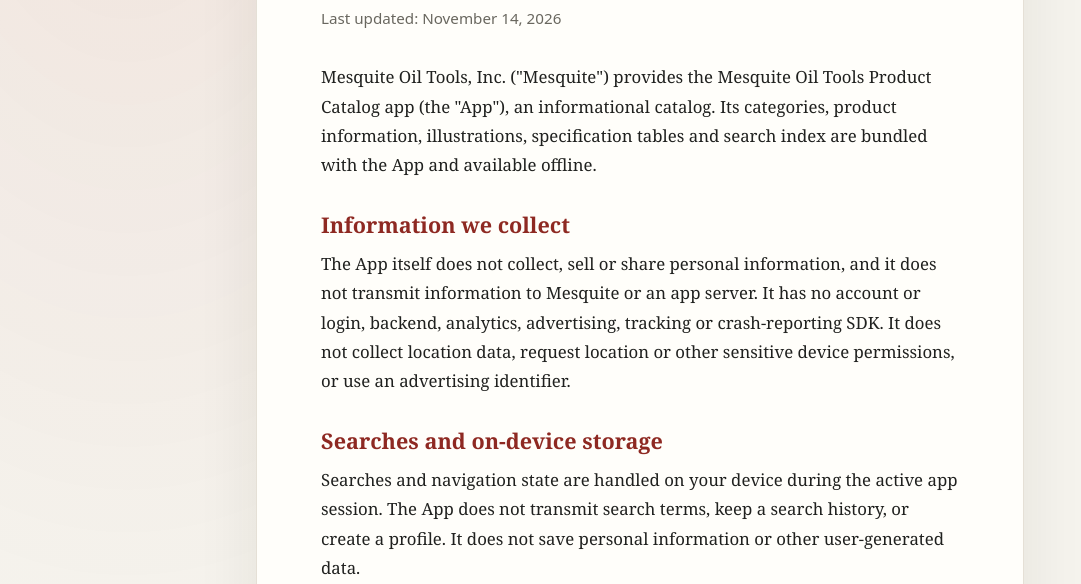
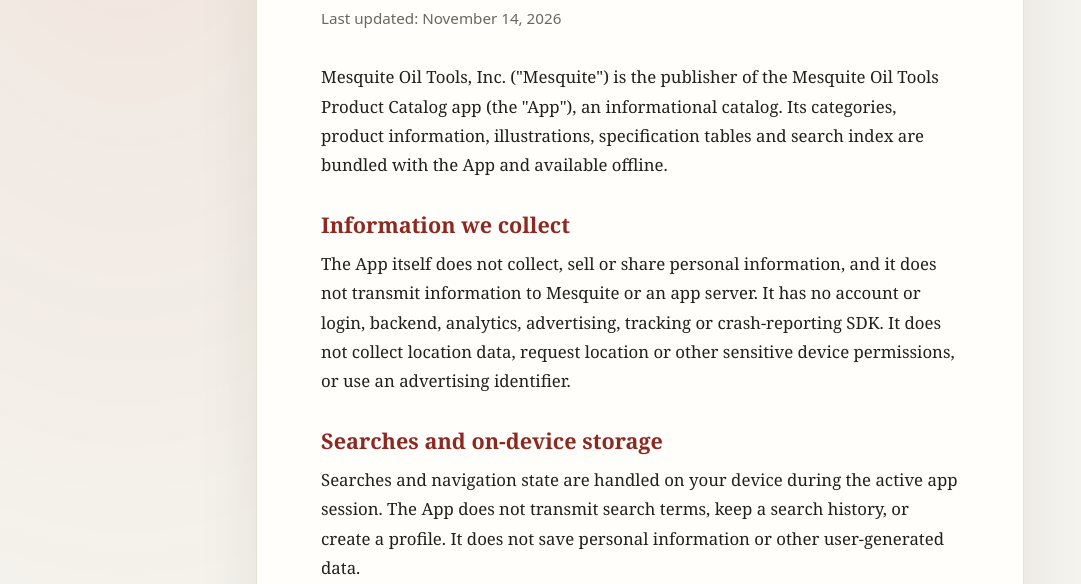
Before and after one commit to brennanwesley/mesquite-oil-tools-privacy, a plain HTML site: page index.html in a window 1280 px wide. Shown: the part 216-800 px from the top of the page, without its empty margins (0-1081 px from the left). Drawn offline with Linux system fonts and the light colour scheme.

Commit message:
Identify the app publisher in policy

```diff
--- a/index.html
+++ b/index.html
@@ -111,7 +111,7 @@
       <p class="updated">Last updated: November 14, 2026</p>
 
       <p>
-        Mesquite Oil Tools, Inc. ("Mesquite") provides the Mesquite Oil Tools Product Catalog app
+        Mesquite Oil Tools, Inc. ("Mesquite") is the publisher of the Mesquite Oil Tools Product Catalog app
         (the "App"), an informational catalog. Its categories, product information, illustrations,
         specification tables and search index are bundled with the App and available offline.
       </p>
```
